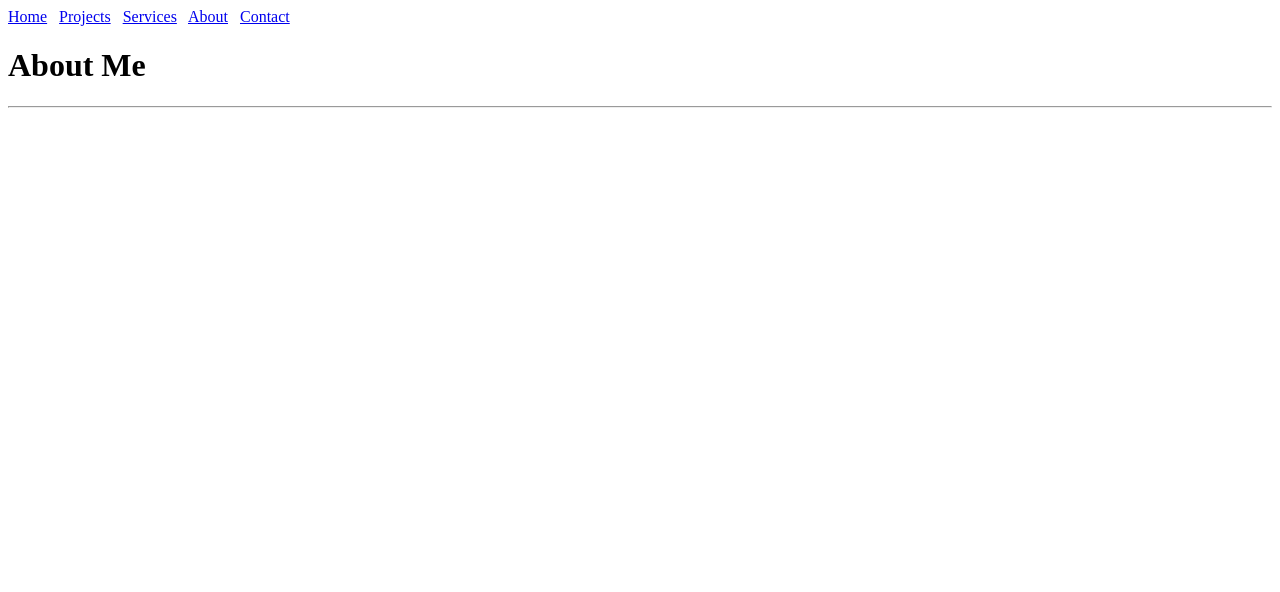
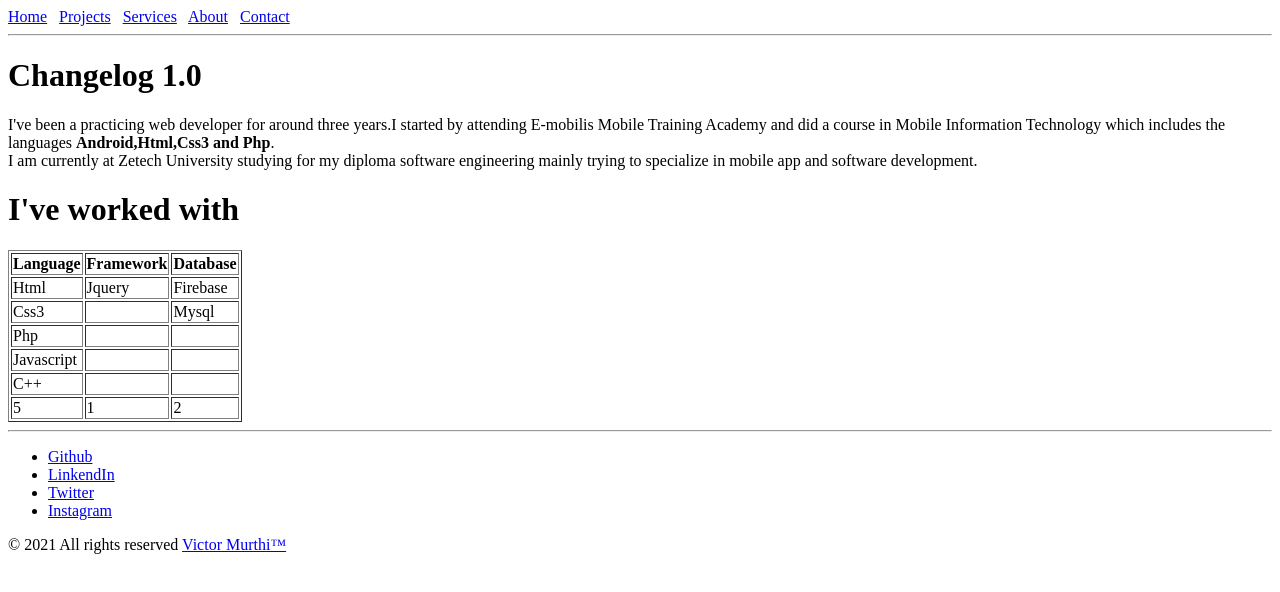
Before and after one commit to MurithiVictor/Portfolio-, a plain HTML site: page about.html in a window 1280 px wide. Drawn offline with Linux system fonts and the light colour scheme.

Commit message:
Add files via upload

```diff
--- a/about.html
+++ b/about.html
@@ -12,6 +12,59 @@
     <a href="./services.html">Services</a> &nbsp;
     <a href="./about.html">About</a> &nbsp;
     <a href="./contact.html">Contact </a>
-    <h1>About Me</h1><hr>
+     <hr>
+    <h1>Changelog 1.0</h1>
+    <p>
+        I've been a practicing web developer for around three years.I started by attending E-mobilis Mobile Training Academy and did a course in Mobile Information Technology which
+        includes the languages <b>Android,Html,Css3 and Php</b>. <br>
+        I am currently at Zetech University studying for my diploma software engineering mainly trying to specialize in mobile app and software development.
+    </p>
+    <h1>I've worked with</h1>
+    <table border="1px">
+        <tr>
+           <th>Language</th>
+           <th>Framework</th>
+           <th>Database</th>
+        </tr>
+        <tr>
+           <td>Html</td>
+           <td>Jquery</td>
+           <td>Firebase</td>
+        </tr>
+        <tr>
+            <td>Css3</td>
+            <td></td>
+            <td>Mysql</td>
+         </tr>
+         <tr>
+            <td>Php</td>
+            <td></td>
+            <td></td>
+         </tr>
+         <tr>
+            <td>Javascript</td>
+            <td></td>
+            <td></td>
+         </tr>
+         <tr>
+            <td>C++</td>
+            <td></td>
+            <td></td>
+         </tr>
+         <tr>
+            <td>5</td>
+            <td>1</td>
+            <td>2</td>
+         </tr>
+     </table>
+     <hr>
+        <!--
+        Footer Section
+    -->
+    <ul><li> <a href="https://github.com/MurithiVictor">Github</a> </li>
+        <li> <a href="https://www.linkedin.com/in/victor-murithi-6729091a2/" target="_blank">LinkendIn</a></li>
+        <li> <a href="https://twitter.com/minion_vikki"target="_blank">Twitter</a></li>
+        <li><a href="https://www.instagram.com/minion_vikki/">Instagram</a></li></ul>
+        <p>&copy; 2021 All rights reserved <a href="./index.html"> Victor Murthi&trade;</a></p>
 </body>
 </html>
```
Also changed, not shown: contact.html (+66 -1 lines), index.html (+2 -2 lines).
